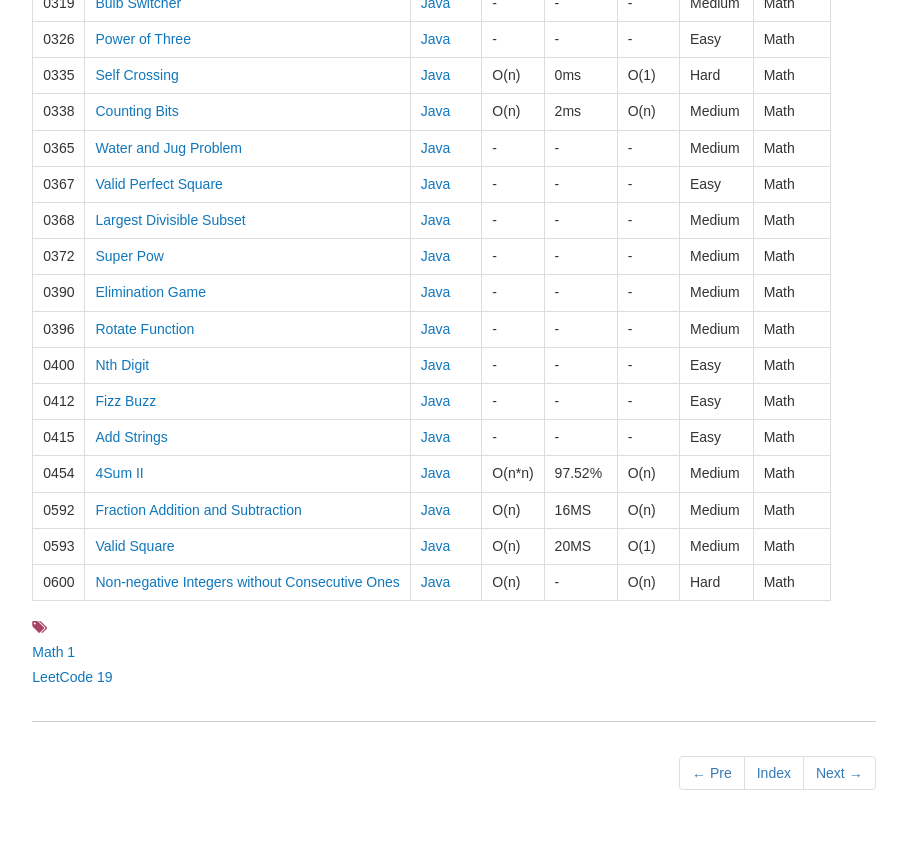
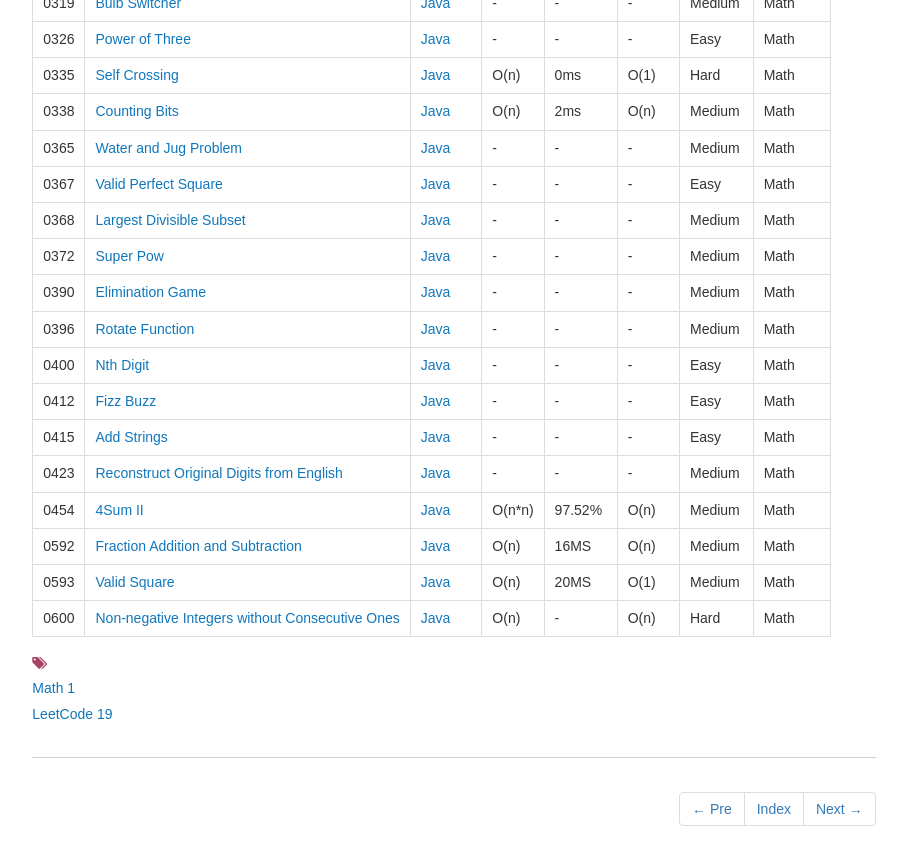
Before and after one commit to dunso/algorithm, a Jekyll site: the page built from docs/_posts/2017-12-03-Math.md, in a window 1280 px wide and 900 px high, scrolled down 1001 px. Shown: the top 865 px of the window, without its empty margins (186-1093 px from the left). Built offline with Jekyll 4.4.1, drawn with Linux system fonts in a browser that asks for light colours; nearby versions of some CDN libraries.

Commit message:
Add index of LeetCode0423.java to docs

```diff
--- a/docs/_posts/2017-12-03-Math.md
+++ b/docs/_posts/2017-12-03-Math.md
@@ -47,6 +47,7 @@ icon: file-alt
 |0400|[Nth Digit](https://leetcode.com/problems/nth-digit/description/)|[Java](https://e.srl/leetcode-400/)|-|-|-|Easy|Math|
 |0412|[Fizz Buzz](https://leetcode.com/problems/fizz-buzz/description/)|[Java](https://e.srl/leetcode-412/)|-|-|-|Easy|Math|
 |0415|[Add Strings](https://leetcode.com/problems/add-strings/description/)|[Java](https://e.srl/leetcode-415/)|-|-|-|Easy|Math|
+|0423|[Reconstruct Original Digits from English](https://leetcode.com/problems/reconstruct-original-digits-from-english/) | [Java](https://e.srl/leetcode-423/)  |-|-|-|Medium|Math|
 |0454|[4Sum II](https://leetcode.com/problems/4sum-ii/) | [Java](https://e.srl/leetcode-454/)  | O(n\*n) |97.52%| O(n)  |  Medium |Math|
 |0592|[Fraction Addition and Subtraction](https://leetcode.com/problems/fraction-addition-and-subtraction/)| [Java](https://e.srl/leetcode-592/)  | O(n) |16MS| O(n)  |  Medium |Math|
 |0593|[Valid Square](https://leetcode.com/problems/valid-square)| [Java](https://e.srl/leetcode-593/)  | O(n) |20MS| O(1)  |  Medium |Math|
```
